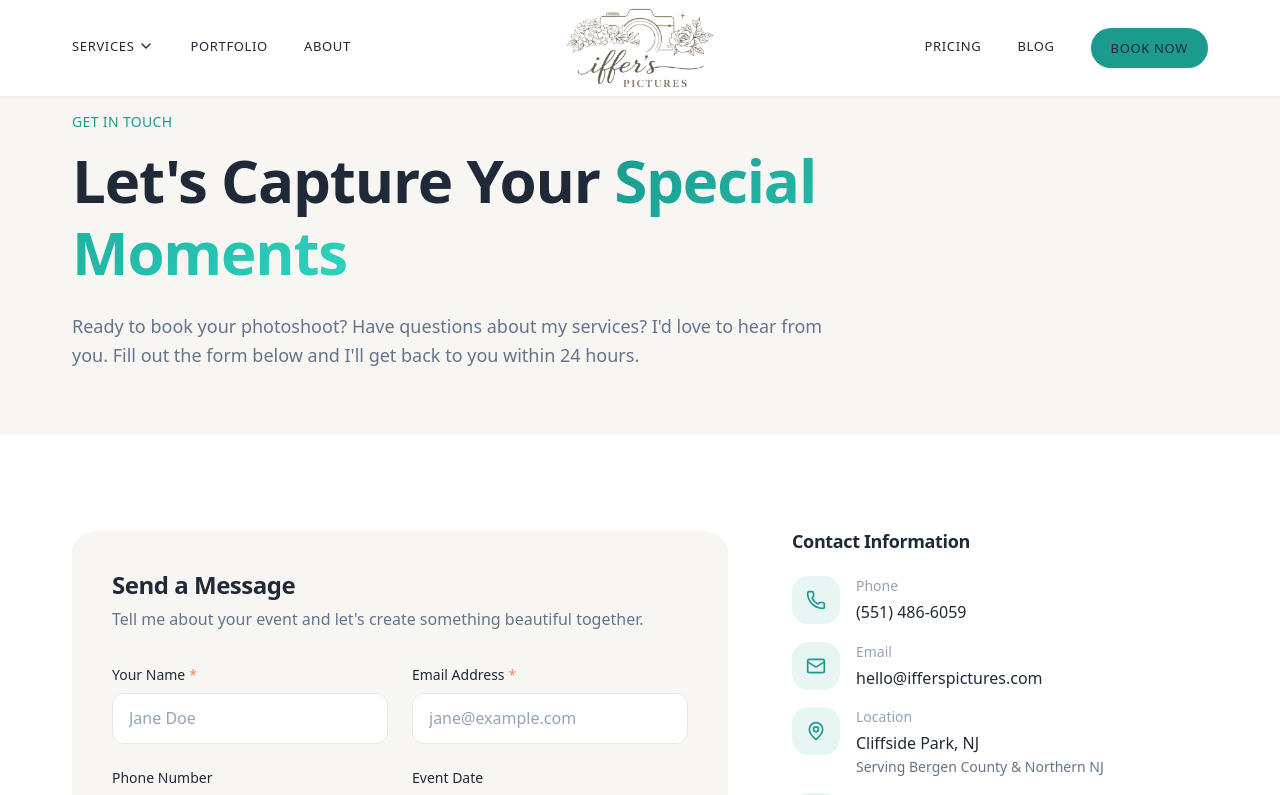
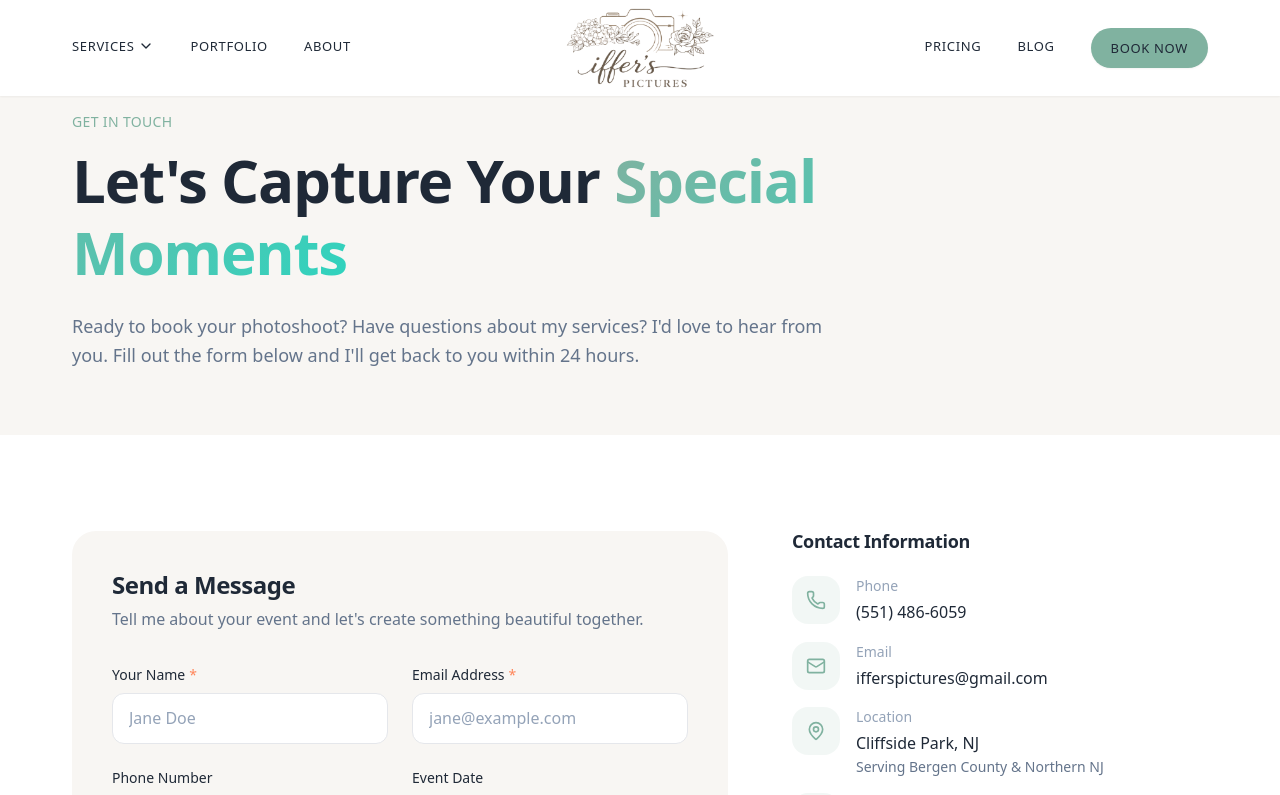
Before and after one commit to pixelverse-studios/iffers-pictures, a Next.js app: page /contact in a window 1280 px wide. Shown: the top 795 px of the page. Built offline with nearby package versions, Linux system fonts and the light colour scheme.

Commit message:
change things

```diff
--- a/src/app/globals.css
+++ b/src/app/globals.css
@@ -104,7 +104,9 @@
 
 :root {
   /* Brand Colors */
-  --teal: #1a9b8e;
+  /* --teal: #1a9b8e; */
+  /* --teal: #80b2a0; */
+  --teal: #80b2a0;
   --teal-light: #2dd4bf;
   --teal-dark: #0f766e;
   --coral: #ff8559;
--- a/src/components/landing-variations/variation-2/ContactCTA.tsx
+++ b/src/components/landing-variations/variation-2/ContactCTA.tsx
@@ -3,6 +3,7 @@
 import Link from "next/link";
 import { cn } from "@/lib/utils";
 import { ArrowRight, Mail, Phone, Clock } from "lucide-react";
+import { BUSINESS_INFO } from "@/lib/constants";
 
 export function ContactCTA() {
   return (
@@ -28,13 +29,13 @@ export function ContactCTA() {
               {/* Contact info */}
               <div className="space-y-4 mb-10">
                 <a
-                  href="mailto:hello@ifferspictures.com"
+                  href={BUSINESS_INFO.email}
                   className="flex items-center gap-4 text-white hover:text-[var(--teal-light)] transition-colors"
                 >
                   <div className="w-12 h-12 rounded-full bg-white/10 flex items-center justify-center">
                     <Mail className="w-5 h-5" />
                   </div>
-                  <span className="font-medium">hello@ifferspictures.com</span>
+                  <span className="font-medium">{BUSINESS_INFO.email}</span>
                 </a>
 
                 <a
--- a/src/components/landing-variations/variation-3/MeetIffer.tsx
+++ b/src/components/landing-variations/variation-3/MeetIffer.tsx
@@ -5,6 +5,7 @@ import { cn } from "@/lib/utils";
 import { ArrowRight, Instagram, Mail } from "lucide-react";
 import { ImagePlaceholder } from "../shared/ImagePlaceholder";
 import { AnimatedCounter } from "../shared/AnimatedCounter";
+import { BUSINESS_INFO } from "@/lib/constants";
 
 export function MeetIffer() {
   return (
@@ -85,7 +86,7 @@ export function MeetIffer() {
                 <Instagram className="w-5 h-5" />
               </a>
               <a
-                href="mailto:hello@ifferspictures.com"
+                href={`mailto:${BUSINESS_INFO.email}`}
                 className="w-12 h-12 rounded-full bg-[var(--teal)]/10 flex items-center justify-center text-[var(--teal)] hover:bg-[var(--teal)] hover:text-white transition-all duration-300"
               >
                 <Mail className="w-5 h-5" />
--- a/src/components/landing-variations/variation-4/HeroMinimalEnhanced.tsx
+++ b/src/components/landing-variations/variation-4/HeroMinimalEnhanced.tsx
@@ -18,14 +18,14 @@ export function HeroMinimalEnhanced() {
   return (
     <section className="relative min-h-screen flex flex-col items-center justify-center overflow-hidden">
       {/* Background Image */}
-      <Image
-        src="/hero.jpg"
+      {/* <Image
+        src="/selfie.jpg"
         alt="Event photography background"
         fill
         priority
         className="object-cover"
         sizes="100vw"
-      />
+      /> */}
 
       {/* Dark overlay for text readability */}
       <div className="absolute inset-0 bg-black/50" />
@@ -60,8 +60,9 @@ export function HeroMinimalEnhanced() {
         >
           Moments.
           <br />
-          <span className="text-[var(--teal-light)]">Preserved.</span>
+          <span className="text-[var(--teal)]">Preserved.</span>
         </h1>
+        <h2 className="text-3xl text-white italic">Every special moment deserves to last forever</h2>
 
         {/* Location */}
         <p
--- a/src/lib/constants.ts
+++ b/src/lib/constants.ts
@@ -16,7 +16,7 @@ export const BUSINESS_INFO = {
   name: "Iffer's Pictures",
   legalName: "Iffer's Pictures",
   phone: "5514866059",
-  email: "hello@ifferspictures.com", // Update with real email
+  email: "ifferspictures@gmail.com", // Update with real email
   address: {
     street: "", // Update with real address if desired
     city: "Cliffside Park",
```
Also changed, not shown: 2 other files (tests, documents, lock files or other folders).
